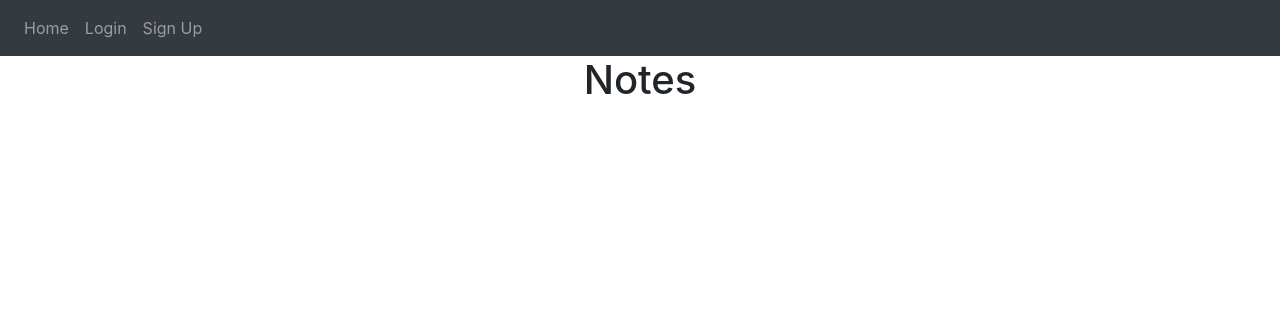
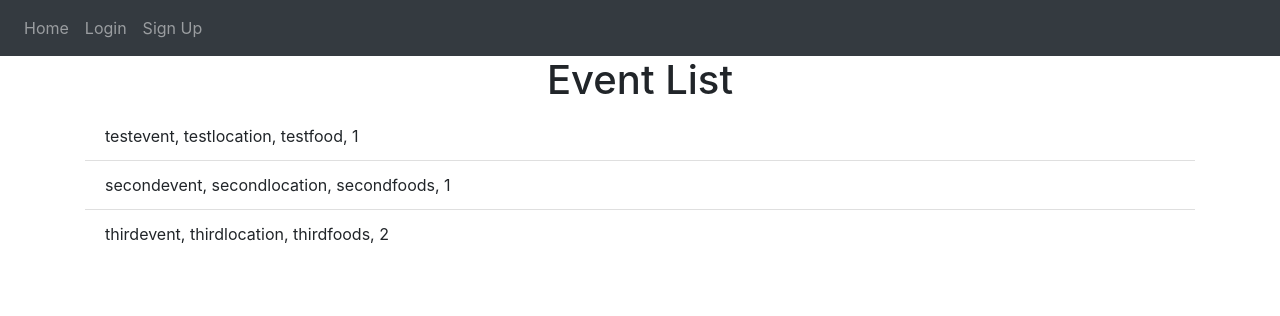
Before and after one commit to probstlukas/viscon_hackathon_2022, a Flask app: page / in a window 1280 px wide. Shown: the top 316 px of the page. Run offline with Flask 2, Linux system fonts and the light colour scheme; data comes from the database, SQL or seed files in the repository; both versions use the stored data as it was after the commit; data that the repository does not hold is empty; some libraries are stand-ins or nearby versions.

Commit message:
creating events, showing all event details

```diff
--- a/website/__init__.py
+++ b/website/__init__.py
@@ -19,7 +19,7 @@ def create_app():
     app.register_blueprint(views, url_prefix='/')
     app.register_blueprint(auth, url_prefix='/')
 
-    from .models import User, Note
+    from .models import User, Note, Event
 
     create_database(app)
 
--- a/website/models.py
+++ b/website/models.py
@@ -10,8 +10,11 @@ class Note(db.Model):
 
 class Event(db.Model):
     id = db.Column(db.Integer, primary_key=True)
-    name = db.Column(db.String(100))
+    name = db.Column(db.String(10000))
     date = db.Column(db.DateTime(timezone=True), default=func.now())
+    location = db.Column(db.String(10000))
+    foods = db.Column(db.String(10000))
+    user_id = db.Column(db.Integer, db.ForeignKey('user.id'))
 
 class User(db.Model, UserMixin):
     id = db.Column(db.Integer, primary_key=True)
--- a/website/templates/base.html
+++ b/website/templates/base.html
@@ -36,6 +36,7 @@
           <a class="nav-item nav-link" id="signUp" href="/sign-up">Sign Up</a>
           {% else %}
           <a class="nav-item nav-link" id="home" href="/">Home</a>
+          <a class="nav-item nav-link" id="add-event" href="/add-event">Add Event</a>
           <a class="nav-item nav-link" id="logout" href="/logout">Logout</a>
           {% endif %}
         </div>
--- a/website/templates/home.html
+++ b/website/templates/home.html
@@ -1,13 +1,13 @@
 {% extends "base.html" %} {% block title %}Home{% endblock %} {% block content
     %}
-    <h1 align="center">Notes</h1>
+    <h1 align="center">Event List</h1>
     <ul class="list-group list-group-flush" id="notes">
-      {% for note in notes %}
+      {% for event in events %}
       <li class="list-group-item">
-        {{ note.data }}
-        <button type="button" class="close" onClick="deleteNote({{ note.id }})">
+        {{ event.name }}, {{ event.location }}, {{ event.foods }}, {{ event.user_id }}
+        <!--<button type="button" class="close" onClick="deleteNote({{ '''note.id''' }})">
           <span aria-hidden="true">&times;</span>
-        </button>
+        </button>-->
       </li>
       {% endfor %}
     </ul>
--- a/website/views.py
+++ b/website/views.py
@@ -1,7 +1,7 @@
 # Anything that's not related to authentication that the user can go to, will go here (login page, home page, etc.)
 from flask import Blueprint, render_template, request, flash, jsonify
 from flask_login import login_required, current_user
-from .models import Note
+from .models import Note, Event
 from . import db
 import json
 
@@ -9,22 +9,31 @@ views = Blueprint('views', __name__)
 
 # Whenever we go on URL and type in /, this will show
 @views.route('/', methods=['GET', 'POST'])
-#@login_required
 def home():
-    '''if request.method == 'POST':
-        note = request.form.get('note')
+    if current_user.is_authenticated:
+        return render_template("home.html", user=current_user, events=Event.query.get())
+    else:
+        return render_template("home.html", user=current_user, events=Event.query.all())
 
-        if len(note) < 1:
+@views.route('/add-event', methods=['GET', 'POST'])
+@login_required
+def add_note():
+    if request.method == 'POST':
+        eventLocation = request.form.get('eventLocation')
+        eventName = request.form.get('eventName')
+        eventFoods = request.form.get('eventFoods')
+
+        '''if len(note) < 1:
             flash('Note is too short!', category='error')
-        else:
-            new_note = Note(data=note, user_id=current_user.id)
-            db.session.add(new_note)
-            db.session.commit()
-            flash('Note added!', category='success')'''
+        else:'''
+        new_event = Event(name=eventName, location=eventLocation, foods=eventFoods, user_id=current_user.id)
+        db.session.add(new_event)
+        db.session.commit()
+        flash('Event added!', category='success')
 
-    return render_template("home.html", user=current_user, notes=Note.query.all())
+    return render_template("add_event.html", user=current_user)
 
-@views.route('/delete-note', methods=['POST'])
+'''@views.route('/delete-note', methods=['POST'])
 def delete_note():
     note = json.loads(request.data)
     noteId = note['noteId']
@@ -34,4 +43,4 @@ def delete_note():
             db.session.delete(note)
             db.session.commit()
 
-    return jsonify({})
+    return jsonify({})'''
```
Also changed, not shown: website/templates/add_event.html (added, +13 -0 lines), instance/database.db.
